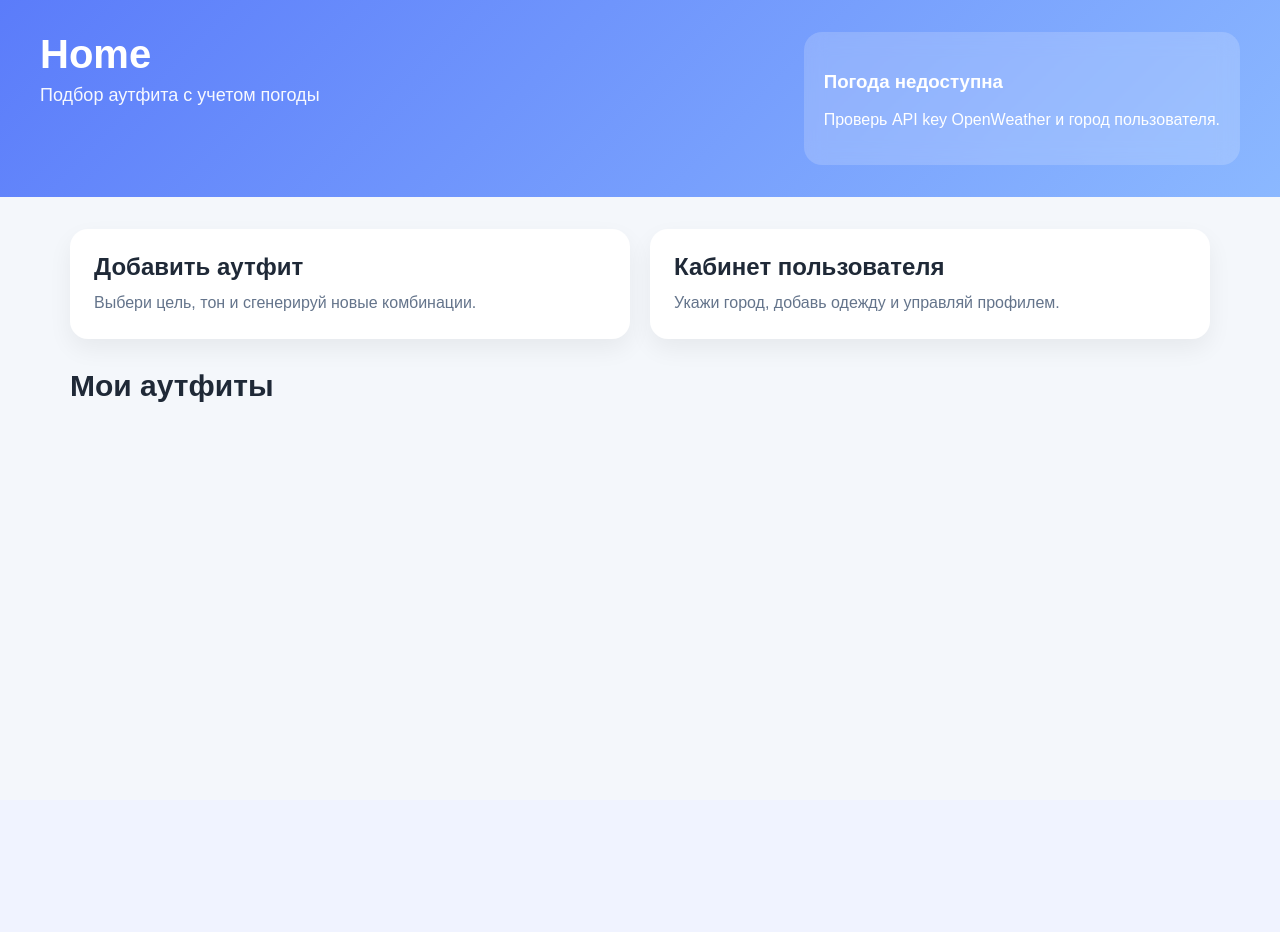
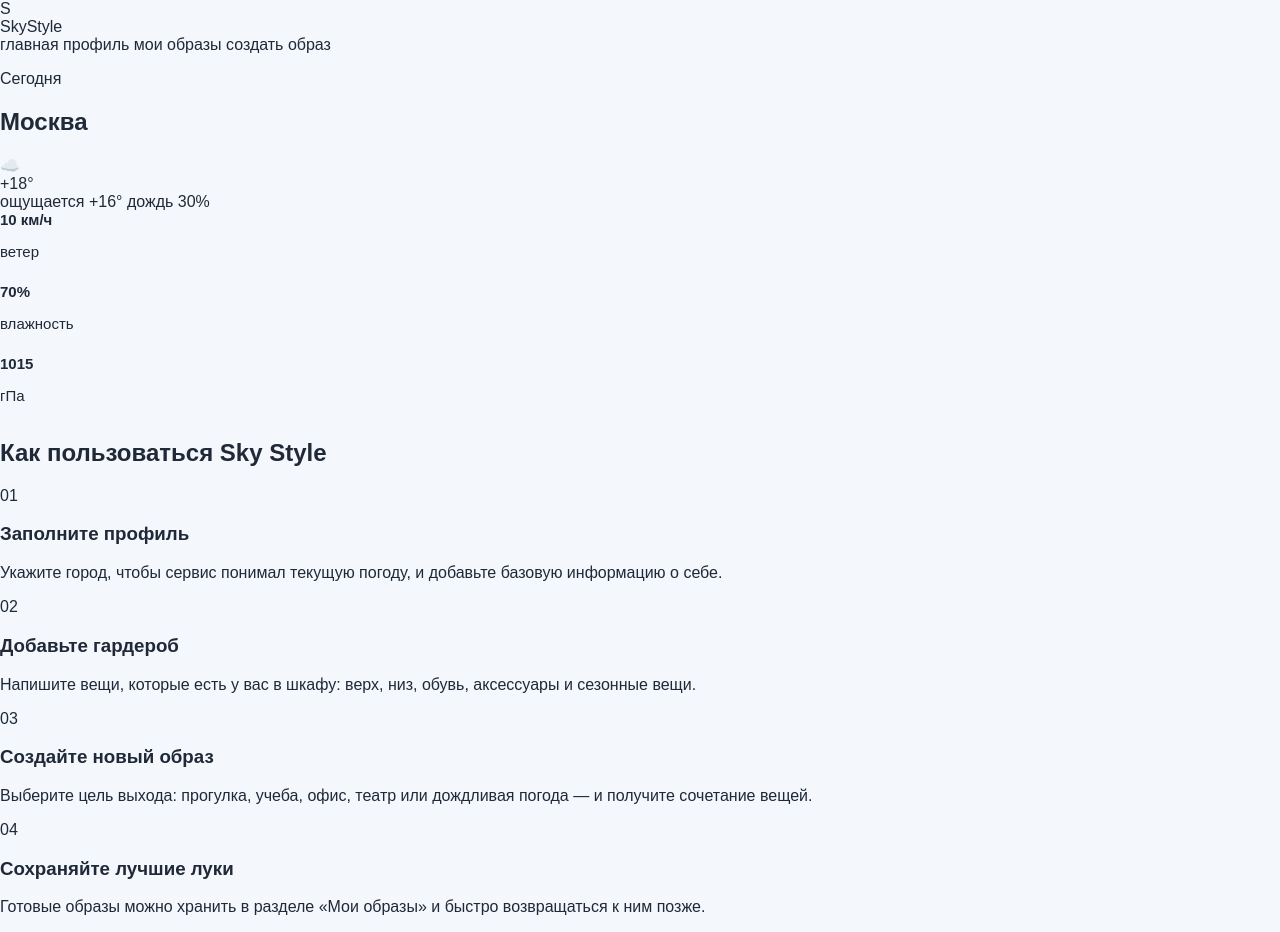
Before and after one commit to sveta0202/SkyStyle, a Flask app: page /home in a window 1280 px wide. Before the commit the page ends 402 px from the top, so only its background shows below. Run offline with Flask 3, Linux system fonts and the light colour scheme.

Commit message:
Update home.html

```diff
--- a/python-service/templates/home.html
+++ b/python-service/templates/home.html
@@ -3,66 +3,105 @@
 <head>
      <meta charset="UTF-8">
      <meta name="viewport" content="width=device-width, initial-scale=1.0">
-    <title>SkyStyle Home</title>
-    <link rel="stylesheet" href="{{ url_for('static', filename='styles/home.css') }}">
+     <title>Главная | Sky Style</title>
+     <link rel="stylesheet" href="styles/home.css">
 </head>
 <body>
-    <header class="topbar">
-        <div class="topbar-left">
-            <h1>Home</h1>
-            <p>Подбор аутфита с учетом погоды</p>
+
+<header class="header">
+     <a href="home.html" class="logo">
+          <div class="logo-icon">S</div>
+          <span>Sky<span>Style</span></span>
+     </a>
+
+     <nav class="nav">
+          <a href="home.html" class="active">главная</a>
+          <a href="profile.html">профиль</a>
+          <a href="outfits.html">мои образы</a>
+          <a href="generate.html">создать образ</a>
+     </nav>
+
+</header>
+
+<main class="page">
+
+     <aside class="weather-card">
+          <div class="weather-header">
+               <div>
+                    <p class="weather-label">Сегодня</p>
+                    <h2>Москва</h2>
                </div>
 
-        <div class="weather-box">
-            {% if weather %}
-                <div class="weather-main">
-                    <img src="{{ weather.icon_url }}" alt="{{ weather.description }}">
+               <div class="weather-icon">☁️</div>
+          </div>
+
+          <div class="temperature">+18°</div>
+
+          <div class="weather-tags">
+               <span>ощущается +16°</span>
+               <span>дождь 30%</span>
+          </div>
+
+          <div class="weather-details">
                <div>
-                        <h3>{{ weather.city }}{% if weather.country %}, {{ weather.country }}{% endif %}</h3>
-                        <p>{{ weather.description }}</p>
+                    <strong>10 км/ч</strong>
+                    <p>ветер</p>
+               </div>
+
+               <div>
+                    <strong>70%</strong>
+                    <p>влажность</p>
+               </div>
+
+               <div>
+                    <strong>1015</strong>
+                    <p>гПа</p>
                </div>
           </div>
 
-                <div class="weather-details">
-                    <span>{{ weather.temp }}°C</span>
-                    <span>Ощущается как: {{ weather.feels_like }}°C</span>
-                    <span>Влажность: {{ weather.humidity }}%</span>
-                    <span>Ветер: {{ weather.wind }} м/с</span>
-                </div>
-            {% else %}
-                <h3>Погода недоступна</h3>
-                <p>Проверь API key OpenWeather и город пользователя.</p>
-            {% endif %}
-        </div>
-    </header>
 
-    <main class="container">
-        <section class="actions">
-            <a class="action-card" href="/add-outfit">
-                <h2>Добавить аутфит</h2>
-                <p>Выбери цель, тон и сгенерируй новые комбинации.</p>
-            </a>
+     </aside>
 
-            <a class="action-card" href="/profile">
-                <h2>Кабинет пользователя</h2>
-                <p>Укажи город, добавь одежду и управляй профилем.</p>
-            </a>
-        </section>
-
-        <section class="history-section">
-            <div class="section-head">
-                <h2>Мои аутфиты</h2>
+     <section class="guide">
+          <div class="guide-hero">
+               <h1>Как пользоваться Sky Style</h1>
           </div>
 
-            <div class="outfits-grid">
-                {% for outfit in outfits %}
-                    <div class="outfit-card">
-                        <h3>{{ outfit.title }}</h3>
-                        <p>{{ outfit.desc }}</p>
+          <div class="steps">
+               <article class="step-card">
+                    <div class="step-number">01</div>
+                    <div>
+                         <h3>Заполните профиль</h3>
+                         <p>Укажите город, чтобы сервис понимал текущую погоду, и добавьте базовую информацию о себе.</p>
                     </div>
-                {% endfor %}
+               </article>
+
+               <article class="step-card">
+                    <div class="step-number">02</div>
+                    <div>
+                         <h3>Добавьте гардероб</h3>
+                         <p>Напишите вещи, которые есть у вас в шкафу: верх, низ, обувь, аксессуары и сезонные вещи.</p>
+                    </div>
+               </article>
+
+               <article class="step-card">
+                    <div class="step-number">03</div>
+                    <div>
+                         <h3>Создайте новый образ</h3>
+                         <p>Выберите цель выхода: прогулка, учеба, офис, театр или дождливая погода — и получите сочетание вещей.</p>
+                    </div>
+               </article>
+
+               <article class="step-card">
+                    <div class="step-number">04</div>
+                    <div>
+                         <h3>Сохраняйте лучшие луки</h3>
+                         <p>Готовые образы можно хранить в разделе «Мои образы» и быстро возвращаться к ним позже.</p>
+                    </div>
+               </article>
           </div>
      </section>
 </main>
+
 </body>
 </html>
```
Lines whose indentation alone changed are shown as unchanged.
